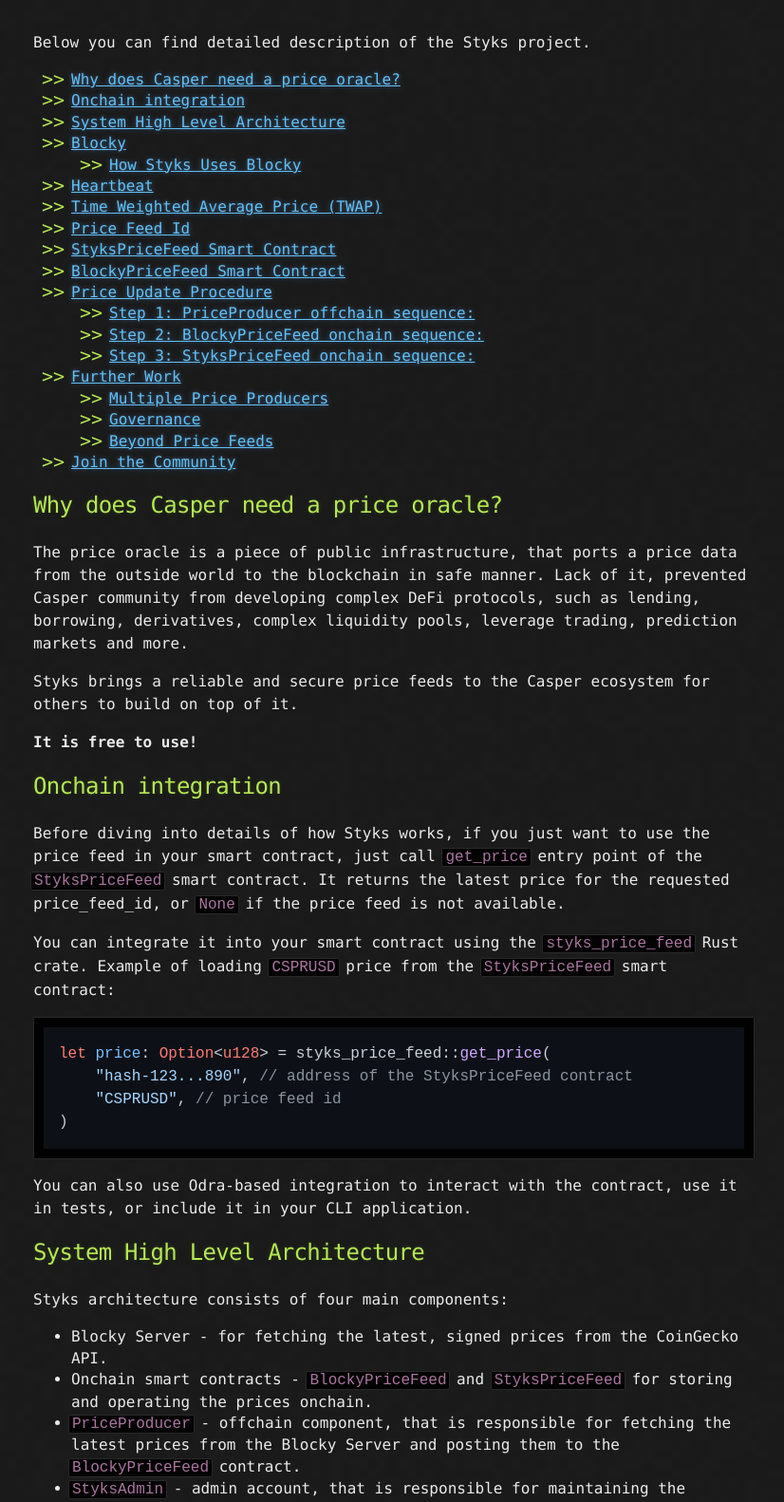
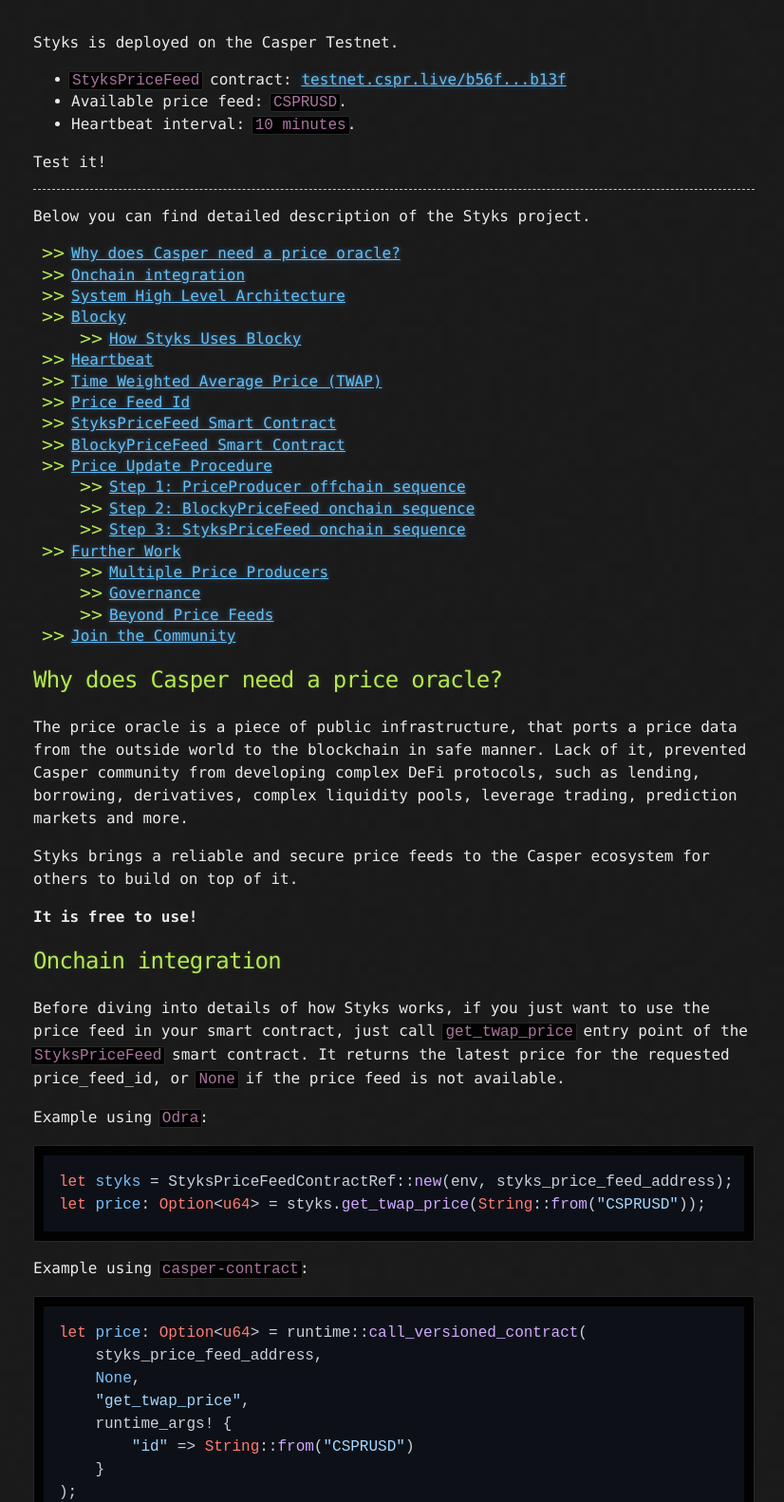
Before and after one commit to odradev/styks, a plain HTML site: page styks-website/http-content/index.html in a window 1280 px wide. Shown: the part 140-1722 px from the top of the page at 95% size, without its empty margins (225-1051 px from the left). Drawn offline with nearby package versions, Linux system fonts and the light colour scheme; a script that the page names is missing; files whose address does not match are found by name.

Commit message:
Update README and website

```diff
--- a/styks-website/http-content/index.html
+++ b/styks-website/http-content/index.html
@@ -40,6 +40,14 @@ mermaid.initialize({
   </header>
 
   <section id="main_content">
+<p>Styks is deployed on the Casper Testnet.</p>
+<ul>
+<li><code class="highlighter-rouge">StyksPriceFeed</code> contract: <a href="https://testnet.cspr.live/contract-package/b56fdf8c9df0fdaea0351dab088d8253af63bb6ad4f64f011d5c1a14bbe9b13f" rel="noopener noreferrer" target="_blank">testnet.cspr.live/b56f...b13f</a></li>
+<li>Available price feed: <code class="highlighter-rouge">CSPRUSD</code>.</li>
+<li>Heartbeat interval: <code class="highlighter-rouge">10 minutes</code>.</li>
+</ul>
+<p>Test it!<br/></p>
+<hr/>
 <p>Below you can find detailed description of the Styks project.</p>
 <div class="toc">
 <ul>
@@ -56,9 +64,9 @@ mermaid.initialize({
 <li><a href="#stykspricefeed-smart-contract">StyksPriceFeed Smart Contract</a></li>
 <li><a href="#blockypricefeed-smart-contract">BlockyPriceFeed Smart Contract</a></li>
 <li><a href="#price-update-procedure">Price Update Procedure</a><ul>
-<li><a href="#step-1-priceproducer-offchain-sequence">Step 1: PriceProducer offchain sequence:</a></li>
-<li><a href="#step-2-blockypricefeed-onchain-sequence">Step 2: BlockyPriceFeed onchain sequence:</a></li>
-<li><a href="#step-3-stykspricefeed-onchain-sequence">Step 3: StyksPriceFeed onchain sequence:</a></li>
+<li><a href="#step-1-priceproducer-offchain-sequence">Step 1: PriceProducer offchain sequence</a></li>
+<li><a href="#step-2-blockypricefeed-onchain-sequence">Step 2: BlockyPriceFeed onchain sequence</a></li>
+<li><a href="#step-3-stykspricefeed-onchain-sequence">Step 3: StyksPriceFeed onchain sequence</a></li>
 </ul>
 </li>
 <li><a href="#further-work">Further Work</a><ul>
@@ -81,19 +89,23 @@ others to build on top of it. </p>
 <p><strong>It is free to use!</strong></p>
 <h2 id="onchain-integration">Onchain integration</h2>
 <p>Before diving into details of how Styks works, if you just want to use the price
-feed in your smart contract, just call <code class="highlighter-rouge">get_price</code> entry point of the
+feed in your smart contract, just call <code class="highlighter-rouge">get_twap_price</code> entry point of the
 <code class="highlighter-rouge">StyksPriceFeed</code> smart contract. It returns the latest price for the requested
 price_feed_id, or <code class="highlighter-rouge">None</code> if the price feed is not available.</p>
-<p>You can integrate it into your smart contract using the <code class="highlighter-rouge">styks_price_feed</code> Rust
-crate. Example of loading <code class="highlighter-rouge">CSPRUSD</code> price from the <code class="highlighter-rouge">StyksPriceFeed</code> smart
-contract:</p>
-<pre class="codehilite"><code class="language-rust">let price: Option&lt;u128&gt; = styks_price_feed::get_price(
-    "hash-123...890", // address of the StyksPriceFeed contract
-    "CSPRUSD", // price feed id
-)
+<p>Example using <code class="highlighter-rouge">Odra</code>:</p>
+<pre class="codehilite"><code class="language-rust">let styks = StyksPriceFeedContractRef::new(env, styks_price_feed_address);
+let price: Option&lt;u64&gt; = styks.get_twap_price(String::from("CSPRUSD"));
 </code></pre>
-<p>You can also use Odra-based integration to interact with the contract, use it in
-tests, or include it in your CLI application.</p>
+<p>Example using <code class="highlighter-rouge">casper-contract</code>:</p>
+<pre class="codehilite"><code class="language-rust">let price: Option&lt;u64&gt; = runtime::call_versioned_contract(
+    styks_price_feed_address,
+    None,
+    "get_twap_price",
+    runtime_args! {
+        "id" =&gt; String::from("CSPRUSD")
+    }
+);
+</code></pre>
 <h2 id="system-high-level-architecture">System High Level Architecture</h2>
 <p>Styks architecture consists of four main components:</p>
 <ul>
@@ -141,7 +153,7 @@ flowchart TB
     StyksAdmin --&gt;|"configure"| BlockyPriceFeed
 </div>
 <h2 id="blocky">Blocky</h2>
-<p>Styks leverages <a href="https://blocky-docs.redocly.app/">Blocky</a>, a trusted execution
+<p>Styks leverages <a href="https://blocky-docs.redocly.app/" rel="noopener noreferrer" target="_blank">Blocky</a>, a trusted execution
 service that solves a key challenge in oracle design: how to verify that
 external data hasn't been tampered with.</p>
 <p>Traditional oracles face a trust issue - how can smart contracts verify that
@@ -282,7 +294,7 @@ sequenceDiagram
     StyksPriceFeed--&gt;&gt;BlockyPriceFeed: prices_validated
     BlockyPriceFeed--&gt;&gt;PriceProducer: prices_posted
 </div>
-<h3 id="step-1-priceproducer-offchain-sequence">Step 1: <code class="highlighter-rouge">PriceProducer</code> offchain sequence:</h3>
+<h3 id="step-1-priceproducer-offchain-sequence">Step 1: <code class="highlighter-rouge">PriceProducer</code> offchain sequence</h3>
 <ul>
 <li><code class="highlighter-rouge">PriceProducer</code> checks in the <code class="highlighter-rouge">StyksPriceFeed</code> when is the next heartbeat.</li>
 <li>If the time is right, it starts the update procedure.</li>
@@ -294,7 +306,7 @@ sequenceDiagram
 <li><code class="highlighter-rouge">BlockyAPI</code> responds with the signed prices.</li>
 <li><code class="highlighter-rouge">PriceProducer</code> posts the signed prices to the <code class="highlighter-rouge">BlockyPriceFeed</code> contract.</li>
 </ul>
-<h3 id="step-2-blockypricefeed-onchain-sequence">Step 2: <code class="highlighter-rouge">BlockyPriceFeed</code> onchain sequence:</h3>
+<h3 id="step-2-blockypricefeed-onchain-sequence">Step 2: <code class="highlighter-rouge">BlockyPriceFeed</code> onchain sequence</h3>
 <ul>
 <li><code class="highlighter-rouge">BlockyPriceFeed</code> checks if the caller has the <code class="highlighter-rouge">PriceSupplierRole</code> role.</li>
 <li><code class="highlighter-rouge">BlockyPriceFeed</code> verifies data:</li>
@@ -304,7 +316,7 @@ sequenceDiagram
 <li>If all checks pass, it posts raw prices in the format of list(<code class="highlighter-rouge">PriceFeedId</code> -&gt;
   price) to the <code class="highlighter-rouge">StyksPriceFeed</code> contract.</li>
 </ul>
-<h3 id="step-3-stykspricefeed-onchain-sequence">Step 3: <code class="highlighter-rouge">StyksPriceFeed</code> onchain sequence:</h3>
+<h3 id="step-3-stykspricefeed-onchain-sequence">Step 3: <code class="highlighter-rouge">StyksPriceFeed</code> onchain sequence</h3>
 <ul>
 <li><code class="highlighter-rouge">StyksPriceFeed</code> checks if the caller has the <code class="highlighter-rouge">PriceSupplierRole</code> role.</li>
 <li><code class="highlighter-rouge">StyksPriceFeed</code> for each price in the list checks the following:</li>
@@ -344,7 +356,7 @@ exploring:</p>
   base for decentralized AI agents.</li>
 </ul>
 <h2 id="join-the-community">Join the Community</h2>
-<p>Join our <a href="https://t.me/+nZHCDA9rl6wzZGZl">Telegram</a> to leave your feedback and
+<p>Join our <a href="https://t.me/+nZHCDA9rl6wzZGZl" rel="noopener noreferrer" target="_blank">Telegram</a> to leave your feedback and
 follow the project. This is a community-driven project, so we are looking for
 contributors to help us with the development, testing, documentation and
 marketing.</p>
```
Also changed, not shown: 2 other files.
